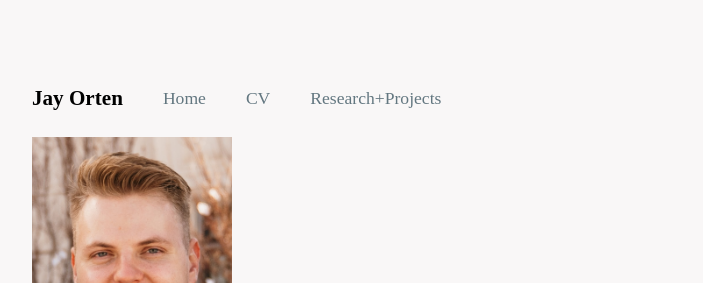
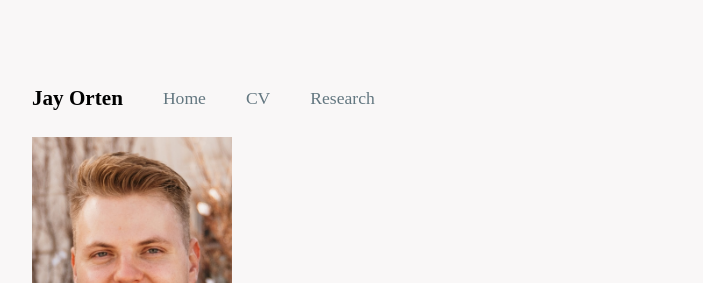
Before and after one commit to JayOrten/jayorten.github.io, a Jekyll site: the page built from index.html, in a window 1280 px wide. Shown: the top 283 px of the page, without its empty margins (288-991 px from the left). Built offline with Jekyll 4.4.1, drawn with Linux system fonts in a browser that asks for light colours.

Commit message:
fix links

```diff
--- a/_layouts/default.html
+++ b/_layouts/default.html
@@ -9,7 +9,7 @@
 				<li><strong>Jay Orten</strong></li>
 	        	<li><a href="{{ site.baseurl }}/">Home</a></li>
 		        <li><a href="{{ site.baseurl }}/CV">CV</a></li>
-	    		<li><a href="{{ site.baseurl }}/blog">Research+Projects</a></li>
+	    		<li><a href="{{ site.baseurl }}/blog">Research</a></li>
 			</ul>
 		</nav>
 		<div class="container">
@@ -20,8 +20,8 @@
 		<footer>
 			<ul>
 				<li><a href="mailto:jay.orten@gmail.com" target="_blank"><img src="{{ site.baseurl }}/assets/images/envelope-solid-24.png"></a></li>
-				<li><a href="https://www.linkedin.com/in/jayorten/ target="_blank""><img src="{{ site.baseurl }}/assets/images/linkedin-square-logo-24.png" /></a></li>
-				<li><a href="https://github.com/jayorten target="_blank""><img src="{{ site.baseurl }}/assets/images/github-logo-24.png" /></a></li>
+				<li><a href="https://www.linkedin.com/in/jayorten/"_blank""><img src="{{ site.baseurl }}/assets/images/linkedin-square-logo-24.png" /></a></li>
+				<li><a href="https://github.com/jayorten/"_blank""><img src="{{ site.baseurl }}/assets/images/github-logo-24.png" /></a></li>
 			</ul>
 		</footer>
 	</body>
```
